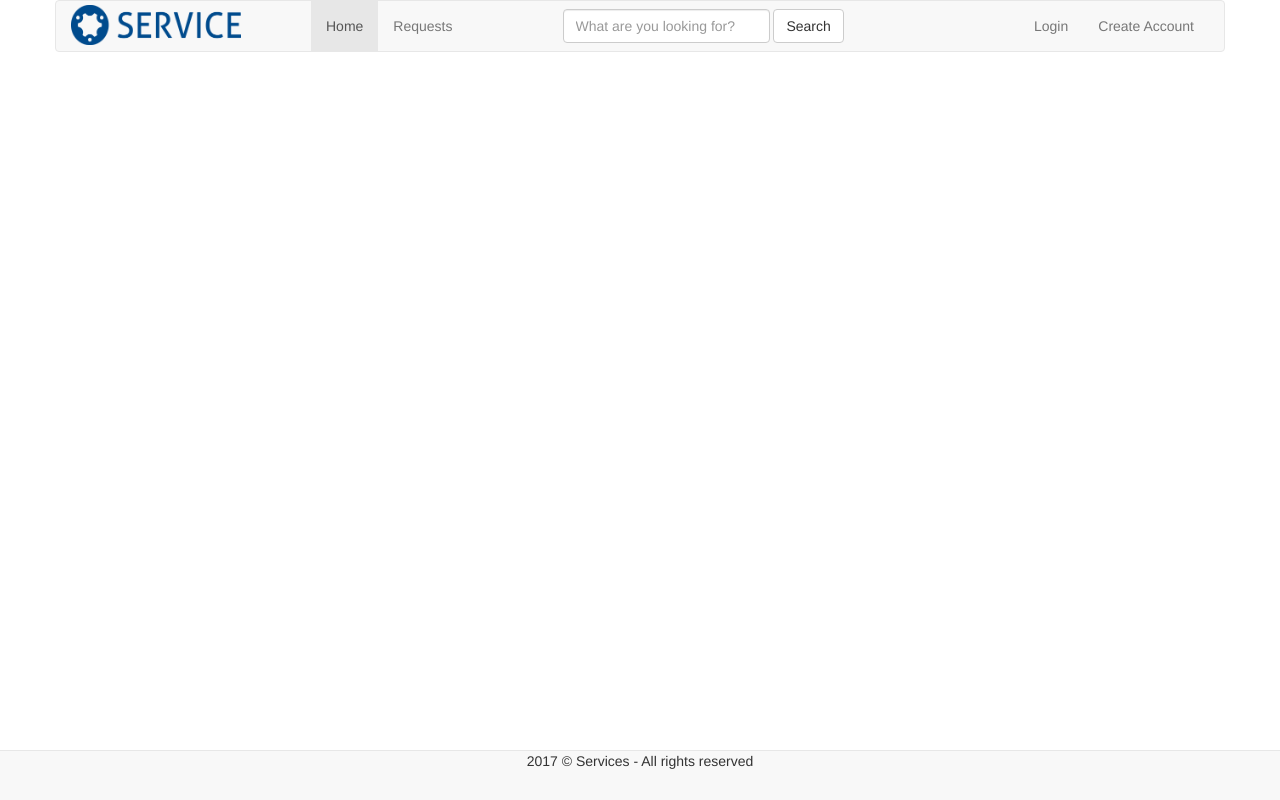
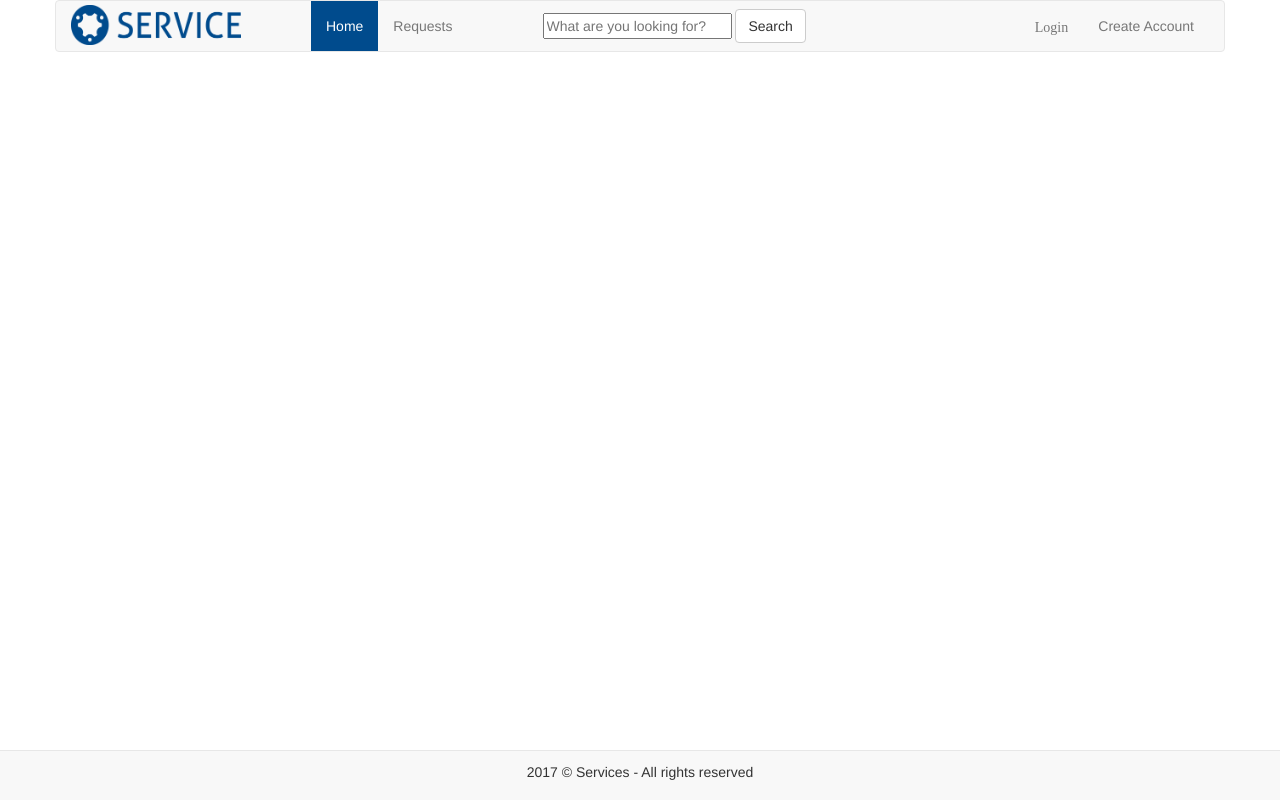
Before and after one commit to ancabalc/web10-2, a PHP site: page /ui/index.php in a window 1280 px wide. Run offline with PHP 8.4, Linux system fonts and the light colour scheme.

Commit message:
updated style

```diff
--- a/ui/assets/css/style.css
+++ b/ui/assets/css/style.css
@@ -1,5 +1,31 @@
+/* HEADER */
+.brand {
+    width:170px;
+    height:40px;
+    margin-top:-11px;
+    margin-right:55px;
+}
+.navbar-brand:hover {
+    background-color: transparent !important;
+}
+
+.active>a{
+    background-color: #004b8d !important;
+    color:#fff !important;
+}
+
+.searchbar {
+    margin-left: 60px;
+}
+
+a:hover {
+    background-color: #004b8d !important;
+    color:#fff !important;
+}
+
 /* FOOTER */
 .copyright {
     text-align:center;
+    margin-top:11px;
 
 }
--- a/ui/layout/navbar.html
+++ b/ui/layout/navbar.html
@@ -10,8 +10,8 @@
                 <span class="icon-bar"></span>
                 <span class="icon-bar"></span>
               </button>
-             <a class="navbar-brand" href="#">
-                <img alt="Brand" src="/images/logo.png" style="width:170px; height:40px; margin-top:-11px; margin-right:55px;">
+             <a class="navbar-brand">
+                <img alt="Brand" class="brand" src="/images/logo.png">
              </a>
             </div>
 
@@ -23,12 +23,12 @@
               </ul>
               <form class="navbar-form navbar-left">
                 <div class="form-group">
-                  <input type="text" class="form-control" placeholder="What are you looking for?" style="margin-left:80px;">
+                  <input class="searchbar" type="text" class="form-control" placeholder="What are you looking for?">
                 </div>
                 <button type="submit" class="btn btn-default">Search</button>
               </form>
               <ul class="nav navbar-nav navbar-right">
-                <li><a href="#">Login</a></li>
+                <li><a href="#"><span class="glyphicon glyphicon-use" aria-hidden="true">Login</a></li>
                 <li><a href="#">Create Account</a></li>
               </ul>
             </div><!-- /.navbar-collapse -->
```
